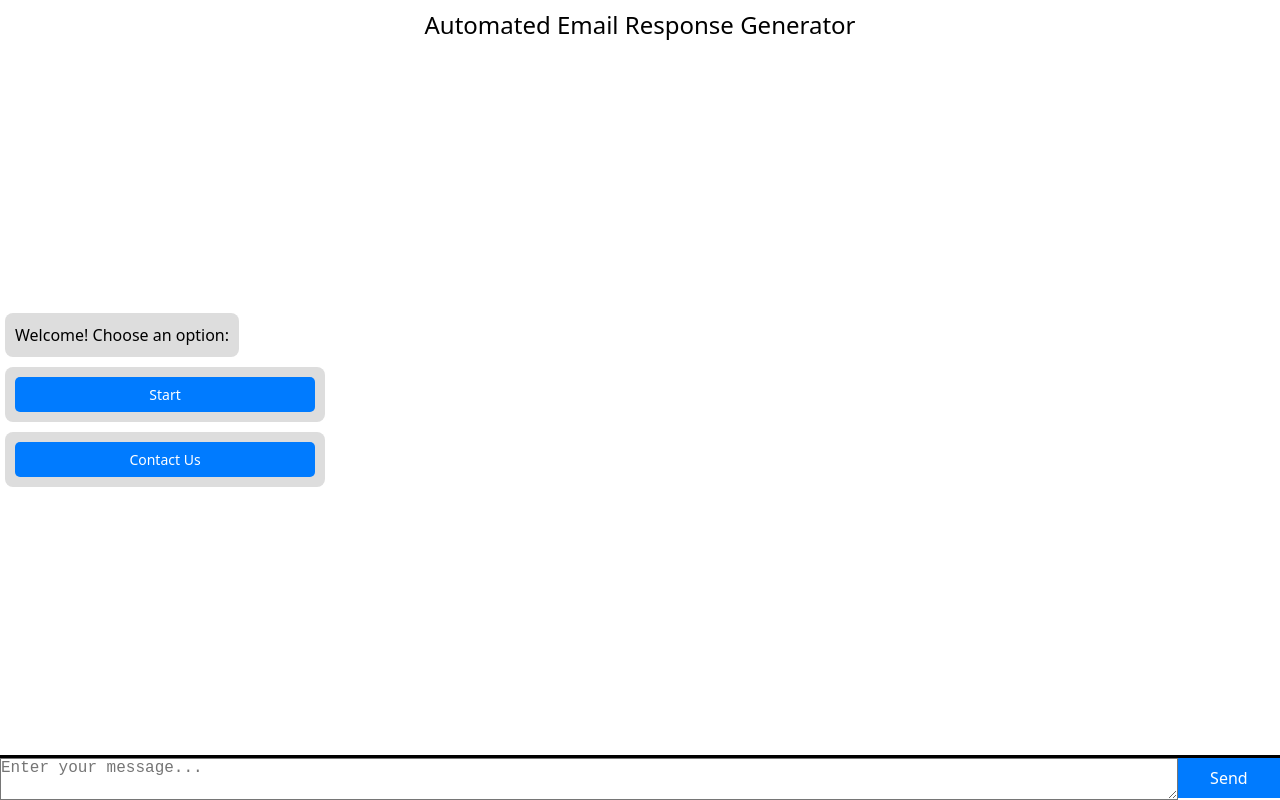
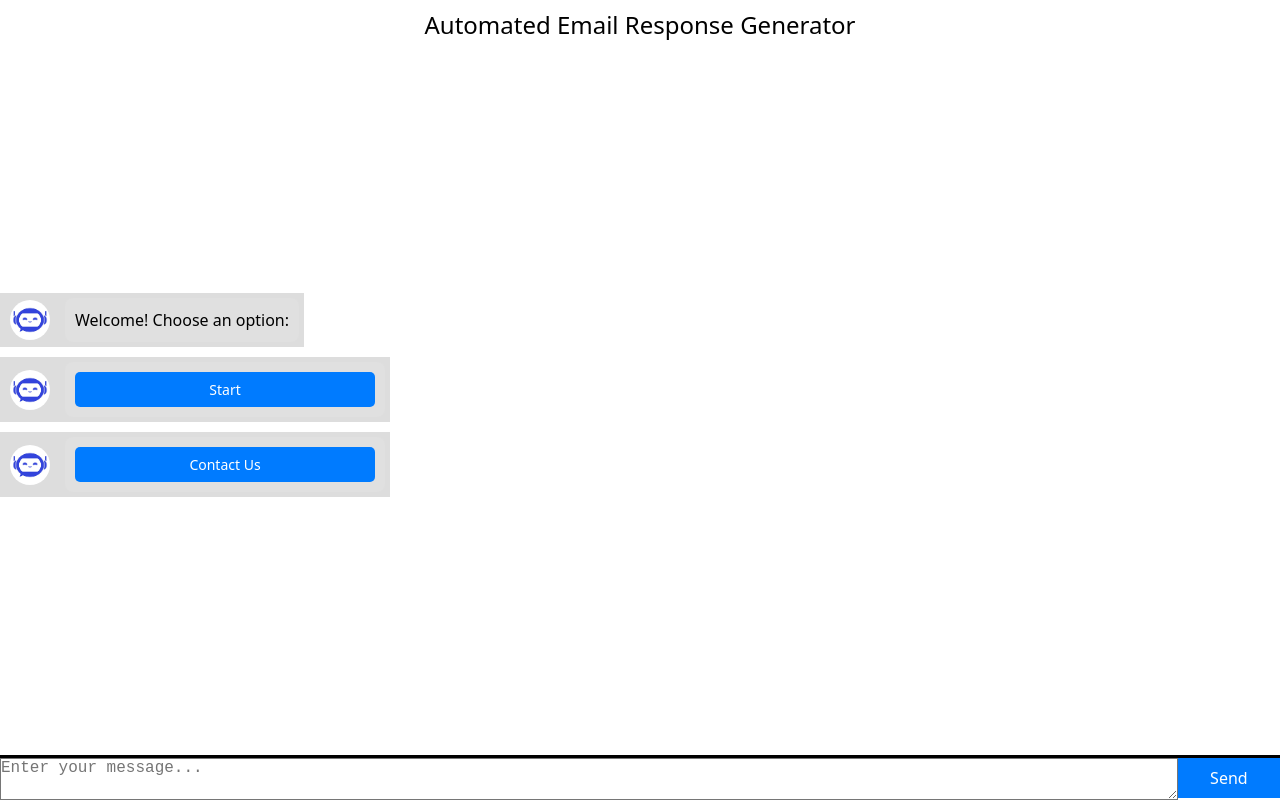
Before and after one commit to shubhanshi-01/Capstone_Project, a React (Vite) app in the folder frontend/: page / in a window 1280 px wide. Built offline with nearby package versions, Linux system fonts and the light colour scheme.

Commit message:
frontend

```diff
--- a/frontend/src/App.css
+++ b/frontend/src/App.css
@@ -32,16 +32,14 @@ body{
 .chat-box::-webkit-scrollbar {
   display: none;
 }
-.message {
-  padding: 10px;
-  margin: 5px;
-  border-radius: 8px;
-  max-width: 80%;
+.message-container {
+  display: flex;
+  align-items: center;
+  margin-bottom: 10px;
 }
-
-/* Bot messages on the left */
 .bot {
   align-self: flex-start;
+  flex-direction: row;
   background: #ddd;
   color: black;
   max-width: 550px;
@@ -51,19 +49,38 @@ body{
 /* User messages on the right */
 .user {
   align-self: flex-end;
+  flex-direction: row-reverse;
   background: #007bff;
   color: white;
   max-width: 550px;
   margin-left: -200px;
 }
-
+.avatar {
+  width: 40px;
+  height: 40px;
+  border-radius: 50%;
+  margin: 0 10px;
+}
+.message {
+  padding: 10px;
+  margin: 5px;
+  border-radius: 8px;
+  max-width: 80%;
+}
 /* Button container for Start & Contact */
 .button-container {
   margin-top: 10px;
   display: flex;
   gap: 10px;
 }
+.bot .message {
+  background-color: #e0e0e0;
+}
 
+.user .message {
+  background-color: #4caf50;
+  color: white;
+}
 /* Start & Contact buttons */
 .option-button {
   padding: 8px 15px;
--- a/frontend/src/App.jsx
+++ b/frontend/src/App.jsx
@@ -1,8 +1,12 @@
 import { useState, useEffect, useRef } from "react";
 import axios from "axios";
 import "./app.css";
+import botImage from "./assets/images/images.png";
+import userImage from "./assets/images/Group.png";
 
 function App() {
+    // const botImage = "D:\Capstone\Capstone_Project\frontend\IMG_20221026_182722_159.jpg";
+    // const userImage = "D:\Capstone\Capstone_Project\frontend\IMG_20221026_182722_221.jpg";
     const [messages, setMessages] = useState([
         { text: "Welcome! Choose an option:", sender: "bot", type: "text" },
         { text: "Start", sender: "bot", type: "button", action: "Start" },
@@ -79,9 +83,11 @@ function App() {
             <div className="heading">
                 Automated Email Response Generator
             </div>
-            <div className="chat-box" ref={chatBoxRef} style={{ overflowY: "auto", maxHeight: "400px" }}>
+            <div className="chat-box" ref={chatBoxRef} style={{ overflowY: "auto", maxHeight: "500px" }}>
                 {messages.map((msg, index) => (
-                    <div key={index} className={`message ${msg.sender}`}>
+                    <div key={index} className={`message-container ${msg.sender}`}>
+                        <img src={msg.sender === "bot" ? botImage : userImage} alt={`${msg.sender} avatar`} className="avatar" />
+                        <div className={`message ${msg.sender}`}>
                         {msg.type === "button" ? (
                             <button className="option-button" onClick={() => handleOptionClick(msg.action)}>
                                 {msg.text}
@@ -89,6 +95,7 @@ function App() {
                         ) : (
                             msg.text
                         )}
+                    </div>
                     </div>
                 ))}
             </div>
```
Also changed, not shown: frontend/src/assets/images/Group.png (added), frontend/src/assets/images/images.png (added).
